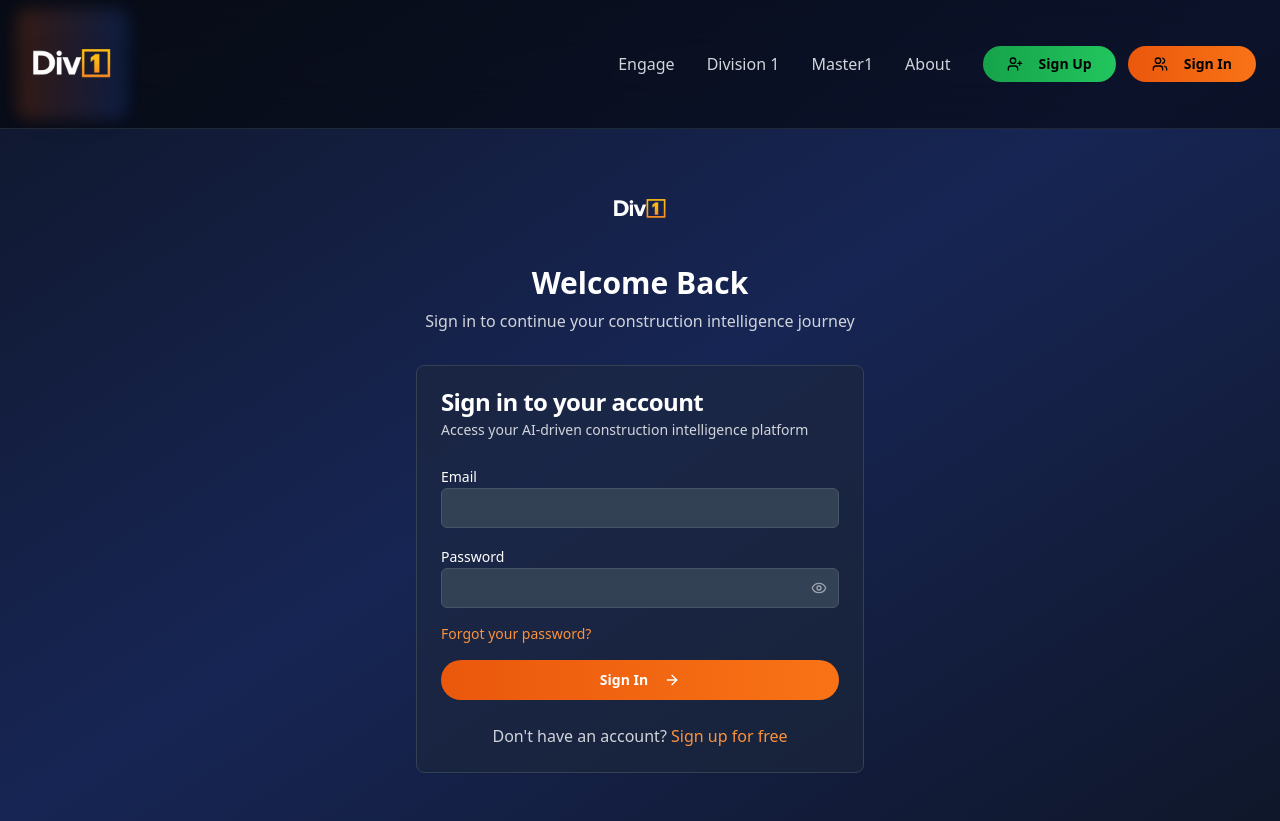
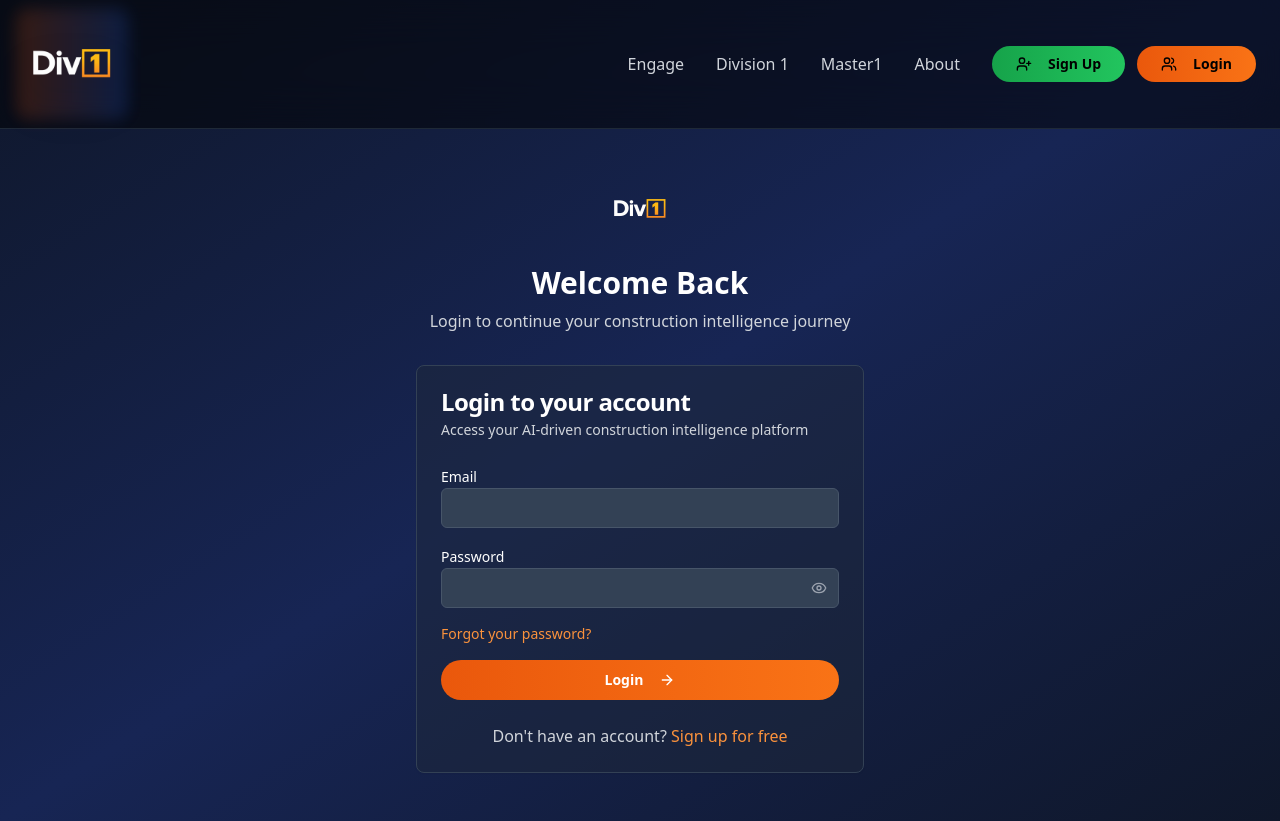
Before and after one commit to Tkenney207/div1-architect-ai-nexus, a React (Vite) app: page /signin in a window 1280 px wide. Built offline with nearby package versions, Linux system fonts and the light colour scheme.

Commit message:
Update "Sign in" to "Login"
Replaces "Sign in" with "Login" in the navigation bar.

```diff
--- a/src/components/Header.tsx
+++ b/src/components/Header.tsx
@@ -74,7 +74,7 @@ const Header = () => {
               <Link to="/signin">
                 <Button size="sm" className="rounded-full px-6 bg-gradient-to-r from-orange-600 to-orange-500 hover:from-orange-700 hover:to-orange-600 border-0 font-semibold">
                   <Users className="h-4 w-4 mr-2" />
-                  Sign In
+                  Login
                 </Button>
               </Link>
             </div>
--- a/src/pages/Signin.tsx
+++ b/src/pages/Signin.tsx
@@ -25,8 +25,8 @@ const Signin = () => {
 
   const handleSubmit = (e: React.FormEvent) => {
     e.preventDefault();
-    console.log("Signin form submitted:", formData);
-    // Handle signin logic here
+    console.log("Login form submitted:", formData);
+    // Handle login logic here
   };
 
   return (
@@ -38,12 +38,12 @@ const Signin = () => {
           <div className="text-center mb-8">
             <Div1Logo size="lg" className="mx-auto mb-6" />
             <h1 className="text-3xl font-bold mb-2">Welcome Back</h1>
-            <p className="text-gray-300">Sign in to continue your construction intelligence journey</p>
+            <p className="text-gray-300">Login to continue your construction intelligence journey</p>
           </div>
 
           <Card className="bg-slate-800/50 border-slate-700">
             <CardHeader>
-              <CardTitle className="text-white">Sign in to your account</CardTitle>
+              <CardTitle className="text-white">Login to your account</CardTitle>
               <CardDescription className="text-gray-300">
                 Access your AI-driven construction intelligence platform
               </CardDescription>
@@ -95,7 +95,7 @@ const Signin = () => {
                   type="submit"
                   className="w-full bg-gradient-to-r from-orange-600 to-orange-500 hover:from-orange-700 hover:to-orange-600 text-white font-semibold py-3 rounded-full"
                 >
-                  Sign In
+                  Login
                   <ArrowRight className="ml-2 h-4 w-4" />
                 </Button>
               </form>
```
